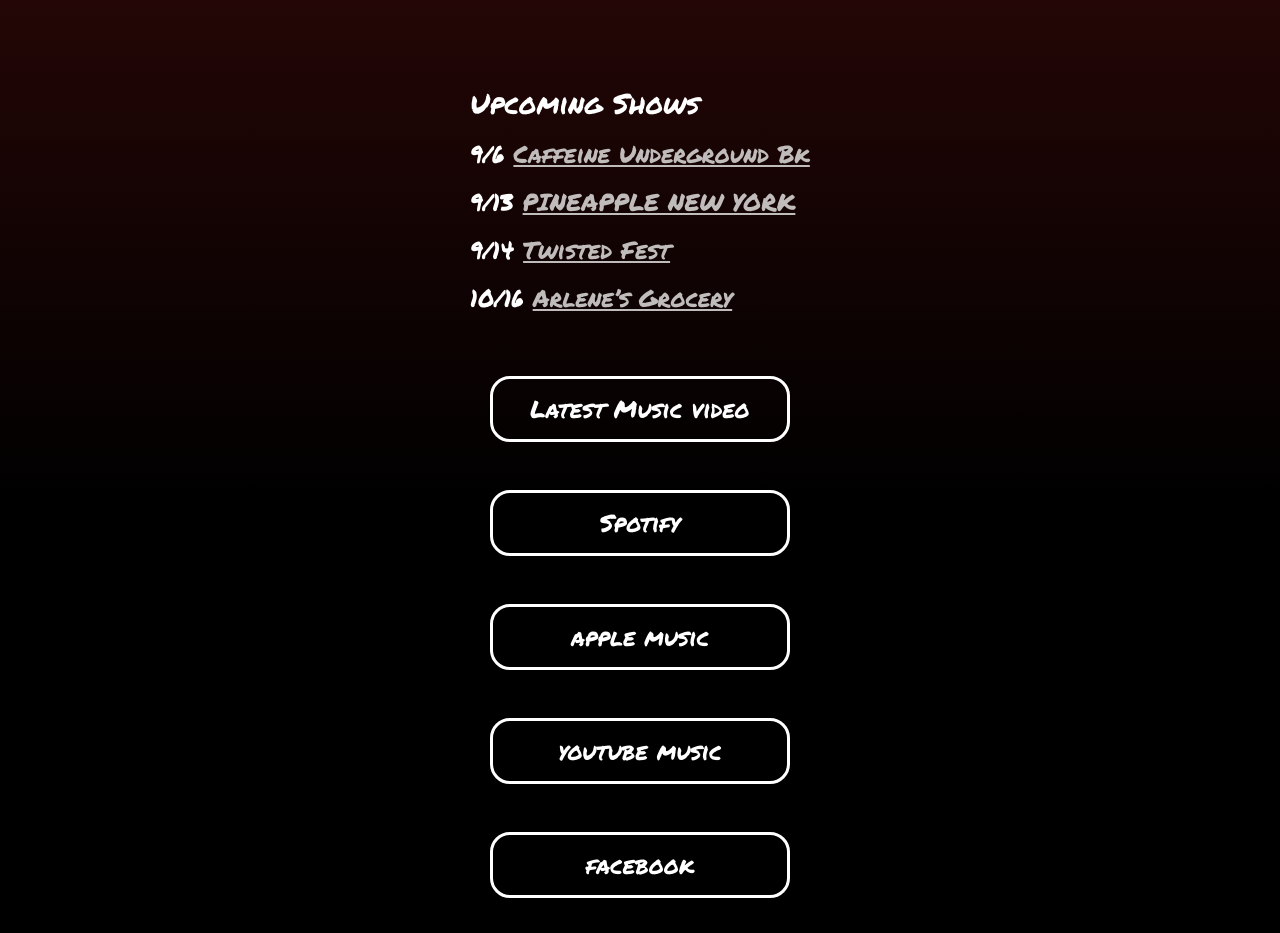
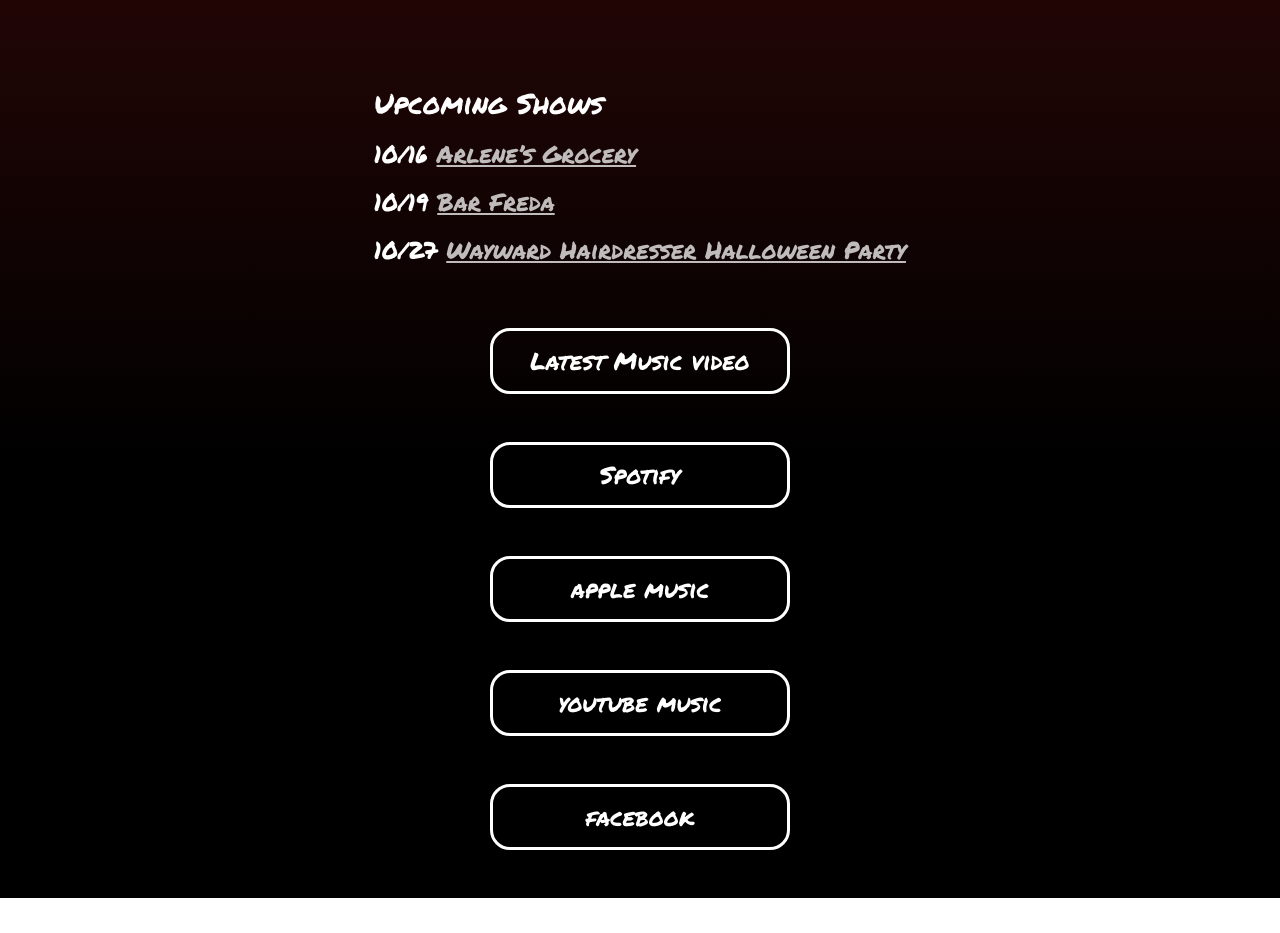
Before and after one commit to Decodedal/lostdog-linktree, a plain HTML site: page index.html in a window 1280 px wide. Shown: the part 1380-2313 px from the top of the page. After the commit the page ends 2278 px from the top, so only its background shows below. Drawn offline with Linux system fonts and the light colour scheme; grey boxes are pictures that could not be loaded.

Commit message:
updated shows

```diff
--- a/index.html
+++ b/index.html
@@ -31,11 +31,10 @@
         <div class="shows">
             <h3>Upcoming Shows</h3>
             <ul>
-                <li>9/6 <a href="https://www.caffeineunderground.com/">Caffeine Underground Bk</a></li>
-                <li>9/13 <a href="https://www.instagram.com/pineapplenewyork?igsh=bm10ZHhhcGdybmhq">PINEAPPLE NEW
-                        YORK</a></li>
-                <li>9/14 <a href="https://www.instagram.com/p/C-nmbnJuBjl/?img_index=1">Twisted Fest</a></li>
-                <li>10/16 <a href="https://www.arlenesgrocerynyc.com/">Arlene’s Grocery </a></li>
+                <li>10/16 <a target="_blank" href="https://www.arlenesgrocerynyc.com/">Arlene’s Grocery </a></li>
+                <li>10/19 <a target="_blank" href="https://www.barfreda.com/">Bar Freda</a></li>
+                <li>10/27 <a target="_blank" href="https://www.waywardhairdresser.com/">Wayward Hairdresser Halloween Party</a></li>
+
             </ul>
         </div>
         <div class="links">
```
